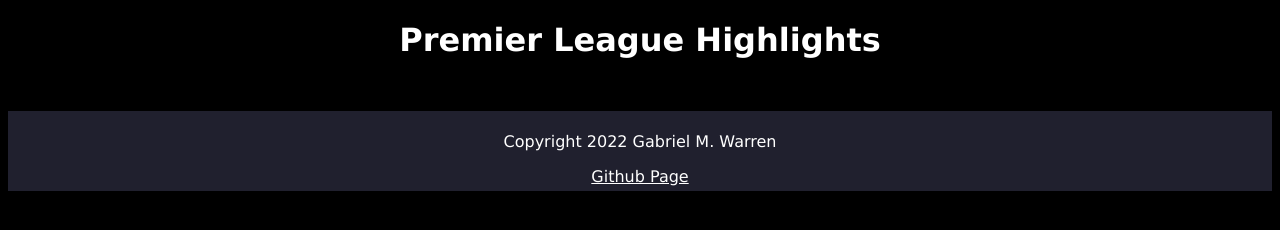
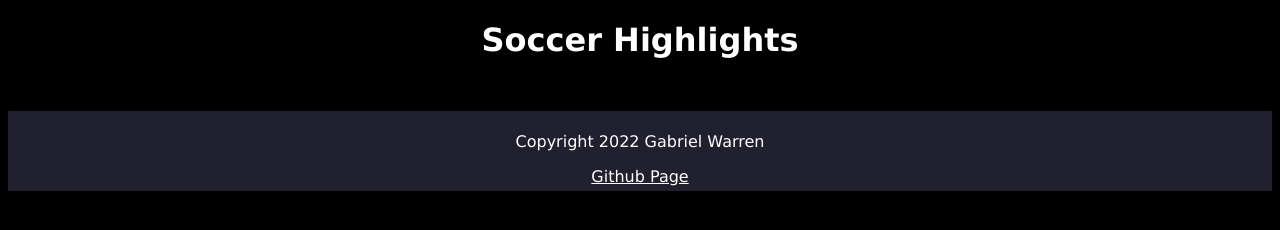
Before and after one commit to gabrielmwarren/soccer-clips, a plain HTML site: page index.html in a window 1280 px wide. Drawn offline with nearby package versions, Linux system fonts and the light colour scheme; no server answers.

Commit message:
Update index.html

```diff
--- a/index.html
+++ b/index.html
@@ -9,11 +9,11 @@
     <link rel="stylesheet" href="main.css">
 </head>
 <body>
-    <h1 class="title">Premier League Highlights</h1>
+    <h1 class="title">Soccer Highlights</h1>
     <div id="embed-container"></div>
     <div class="bottom-nav">
         <div class="text">
-            <p>Copyright 2022 Gabriel M. Warren</p>
+            <p>Copyright 2022 Gabriel Warren</p>
             <a href="https://github.com/gabrielmwarren/soccer-clips">Github Page</a>
         </div>
     </div>
```
